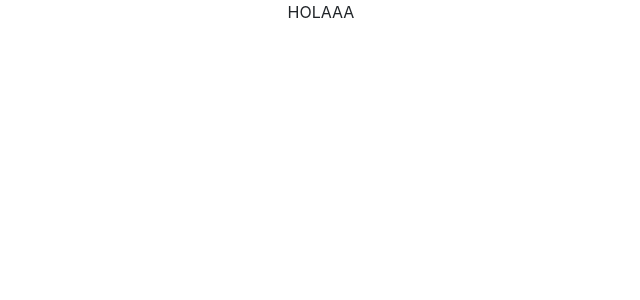
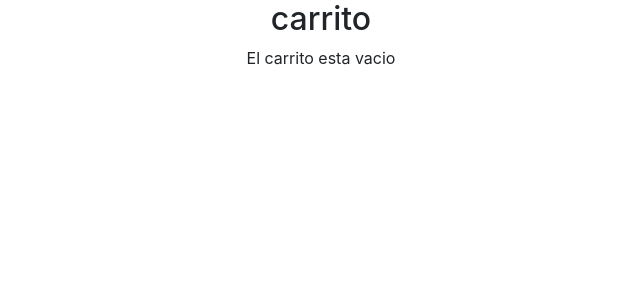
Before and after one commit to Mariafrancisca19/Proyecto_Full-Stack, a React (Vite) app in the folder reactApp/: page /compras in a window 1280 px wide. Shown: the top 300 px of the page, without its empty margins (319-959 px from the left). Built offline with nearby package versions, Linux system fonts and the light colour scheme.

Commit message:
Cambie algunas cosas de los estilos de mis componentes y useeffect para cargar los servicios desde el carrito y eliminarlos

```diff
--- a/reactApp/src/Componentes/ContenedorCard.jsx
+++ b/reactApp/src/Componentes/ContenedorCard.jsx
@@ -9,7 +9,7 @@ import { crearCookie, traerCookie } from '../cookiesJS/cookies';
 
 function ContenedorCard({ getServicio, btnEliminar, btnEditar, mostrarBotones }) {
 
-    const [carrito, setCarrito] = ([])
+    const [carrito, setCarrito] = useState(JSON.parse(traerCookie("ids")) || [])
 
     const eliminarDato = async (id) => {
         deleteDatos("servicioDelete", id + "/")
@@ -18,14 +18,14 @@ function ContenedorCard({ getServicio, btnEliminar, btnEditar, mostrarBotones })
     const p = (id) => {
         let ids = JSON.parse(traerCookie("ids")) || [];
         ids.push(id)
-        crearCookie("ids", JSON.stringify(ids))
+        crearCookie("ids", JSON.stringify(carrito))
         setCarrito(ids)
         console.log(carrito);
     };
 
 
     return (
-        <div className='d-flex gap-3 fs-4  wrap'>
+        <div className='flex-row d-flex flex-wrap justify-content-center gap-4'>
             {Array.isArray(getServicio) && getServicio.length > 0 ? (
                 getServicio.map(serv => (
                     <FormCard
@@ -37,10 +37,12 @@ function ContenedorCard({ getServicio, btnEliminar, btnEditar, mostrarBotones })
                         btnEliminar={() => eliminarDato(serv.id)}
                         btnEditar={()=>btnEditar(serv)}
                         btnAgregarAlCarrito={() => p(serv.id)}
+
                     />
                 ))
             ) : (
                 <p className='no-servicios'>No hay servicios disponibles.</p>
+
             )}
         </div>
     );
--- a/reactApp/src/Componentes/FormCard.jsx
+++ b/reactApp/src/Componentes/FormCard.jsx
@@ -17,7 +17,7 @@ function FormCard({ imagen, servicio, precio, descripcion, btnEliminar, btnEdita
 
   return (
 
-    <div className="card-container">
+    <div className="card-container border border-warning">
       <img className="card-image" width={'400px'} height={'300px'} src={imagen} ></img>
       <div className="card-content">
         <h2>Servicio: {servicio}</h2>
@@ -27,12 +27,12 @@ function FormCard({ imagen, servicio, precio, descripcion, btnEliminar, btnEdita
         {soyAdmin && (
 
           <div className="card-buttons">
-            <button className='btn btn-success ml-3' onClick={btnEliminar}>🗑️</button>
-            <button className='btn btn-success btn-editar' onClick={btnEditar}>EDITAR</button>
+            <button  className='btn btn-success ml-3' onClick={btnEliminar}>🗑️</button>
+            <button style={{backgroundColor:"rgb(116, 168, 151)"}} className='btn btn-success btn-editar' onClick={btnEditar}>EDITAR</button>
           </div>
         )}
           <div className="card-buttons" >
-            <button style={{ borderRadius: "15px" }} onClick={btnAgregarAlCarrito} > Agregar al carrito</button>
+            <button style={{ borderRadius: "6px" , backgroundColor:"coral"}} onClick={btnAgregarAlCarrito} > Agregar al carrito</button>
           </div>
         </>
 
--- a/reactApp/src/Componentes/Login.jsx
+++ b/reactApp/src/Componentes/Login.jsx
@@ -38,7 +38,7 @@ const Login = () => {
       }
       if (respuesta.token) {
         mostrarAlerta("success", " BIENVENIDA ")
-        crearCookie('token',respuesta.token_d_acceso,1)   // recordar el nombre que es el nombre que le puso en "cuentas -> views.py"
+        crearCookie('token',respuesta.token_d_acceso,1)   // recordar que el nombre es el que tiene en la app "cuentas -> views.py"
         navigate("/home")
       } else {
 
@@ -56,11 +56,11 @@ const Login = () => {
   return (
     <div className='container-form'>
       <form className='form'>
-        <h1>BIENVENIDOS</h1>
+        <h1 className='form-title'>BIENVENIDOS</h1>
           <input className='input-login' placeholder="Username" value={nombre} type="name" onChange={(e) => setNombre(e.target.value)} /> <br />
           <input className='input-login' placeholder="Password" value={password} type="password" onChange={(e) => setPassword(e.target.value)} />
         <button className='btn-login' onClick={inicioSesion}>INICIAR</button><br />
-        <a onClick={() => { navigate("/Registrarse") }}>NO TENGO CUENTA</a>
+        <a className='register-link' onClick={() => { navigate("/Registrarse") }}>NO TENGO CUENTA</a>
       </form>
     </div>
   )
--- a/reactApp/src/Estilos/Inicio.css
+++ b/reactApp/src/Estilos/Inicio.css
@@ -23,7 +23,9 @@
   margin: 10px 0;
   background-color: rgb(155, 155, 235);
   color: white;
+
 }
+
 .btn-login{
   border-radius: 25px;
   padding: 10px 20px;
--- a/reactApp/src/Estilos/card.css
+++ b/reactApp/src/Estilos/card.css
@@ -53,6 +53,7 @@
     display: flex;
     justify-content: space-around; /* Espacia los botones uniformemente */
     margin-top: 15px;
+
 }
 
 @media (max-width: 768px){
--- a/reactApp/src/Paginas/Compras.jsx
+++ b/reactApp/src/Paginas/Compras.jsx
@@ -1,10 +1,42 @@
-import React from 'react'
+import React, { useState, useEffect } from 'react'
 import { traerCookie, crearCookie } from '../cookiesJS/cookies'
+import { json } from 'react-router-dom'
+
 
 const Compras = () => {
+
+  const [carrito, setCarrito] = useState([])
+
+  useEffect(() => {
+    const guardarCarrito = JSON.parse(traerCookie('carrito')) || [];  // cargar el carrito desde la cookies
+    setCarrito(guardarCarrito);
+  },[]);
+
+  const eliminarCarrito = (id) =>{
+
+    let ids = carrito.filter((item) => item !== id); // eliminamos los servicios por medio del id
+    crearCookie('carrito',JSON.stringify(ids), 7)
+    setCarrito(ids);  // actualizamos el estado
+  };
+
+
+
+
   return (
     <div>
-      <p>HOLAAA</p>
+      <h2>carrito</h2>
+      {carrito.length === 0 ? (
+        <p>El carrito esta vacio</p>
+      ): (
+        <ul>{carrito.map((id) => (
+          <li key={id}>
+            Producto ID: {id}
+            <button onClick={() => eliminarCarrito(id)}>Eliminar</button>
+          </li>
+          ))}
+        </ul>
+      )}
+
     </div>
   )
 }
--- a/reactApp/src/Paginas/Home.jsx
+++ b/reactApp/src/Paginas/Home.jsx
@@ -22,6 +22,7 @@ const Home = () => {
   const recargaPag = () => {
     setEstado(!estado)
   }
+
   useEffect(() => {
     const servicio = async () => {
       const data = await obtenerDatos("servicio/")
@@ -41,12 +42,9 @@ const Home = () => {
       <MenuNav data={data} />
       <CarouselMostrar />
       <h1 style={{fontFamily:'fantasy'}}>SERVICIOS</h1>
-      <div className='container'>
-        <div className='d-flex flex-wrap w-25 mx-auto justify-content-center mt-3'>
+      <div>
           <ContenedorCard getServicio={data} mostrarBotones={true} btnEditar={edicionServicio} />
-        </div>
       </div>
-
       {/* {id &&
         <EditarFormAdmin id={id} recargaPag={recargaPag} />
       } */}
```
